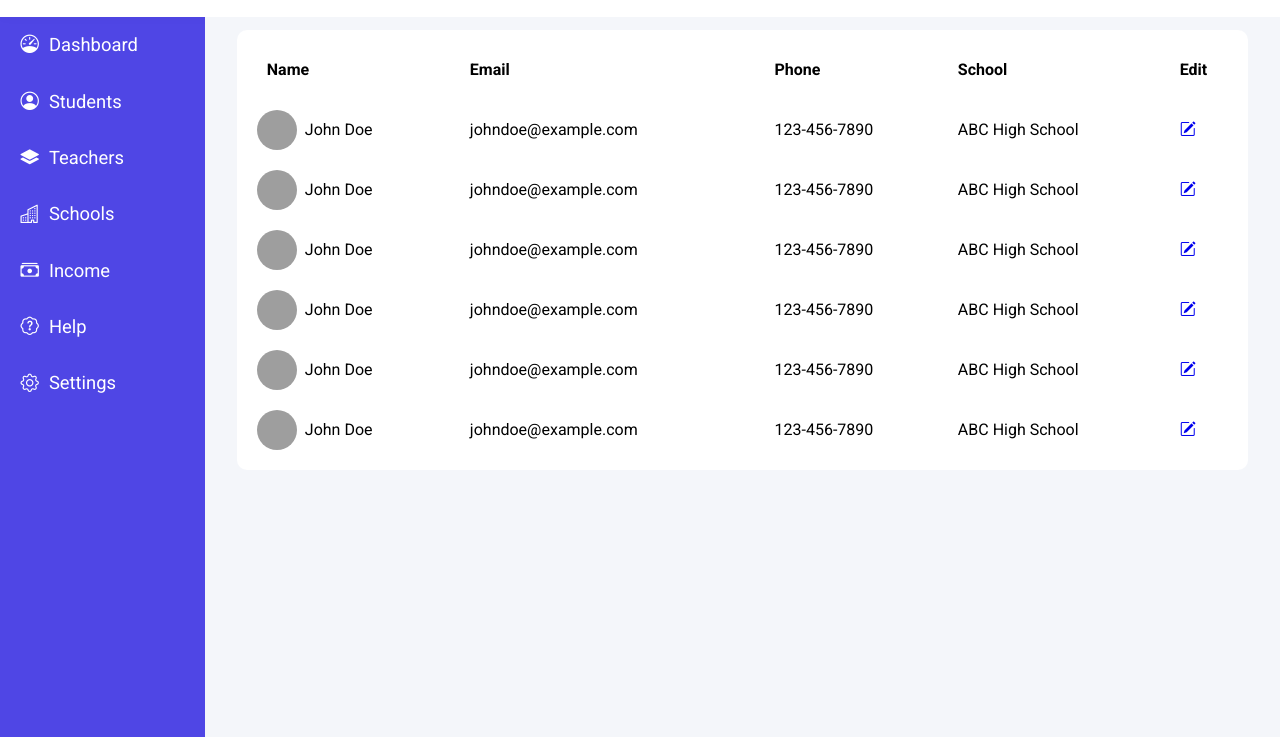
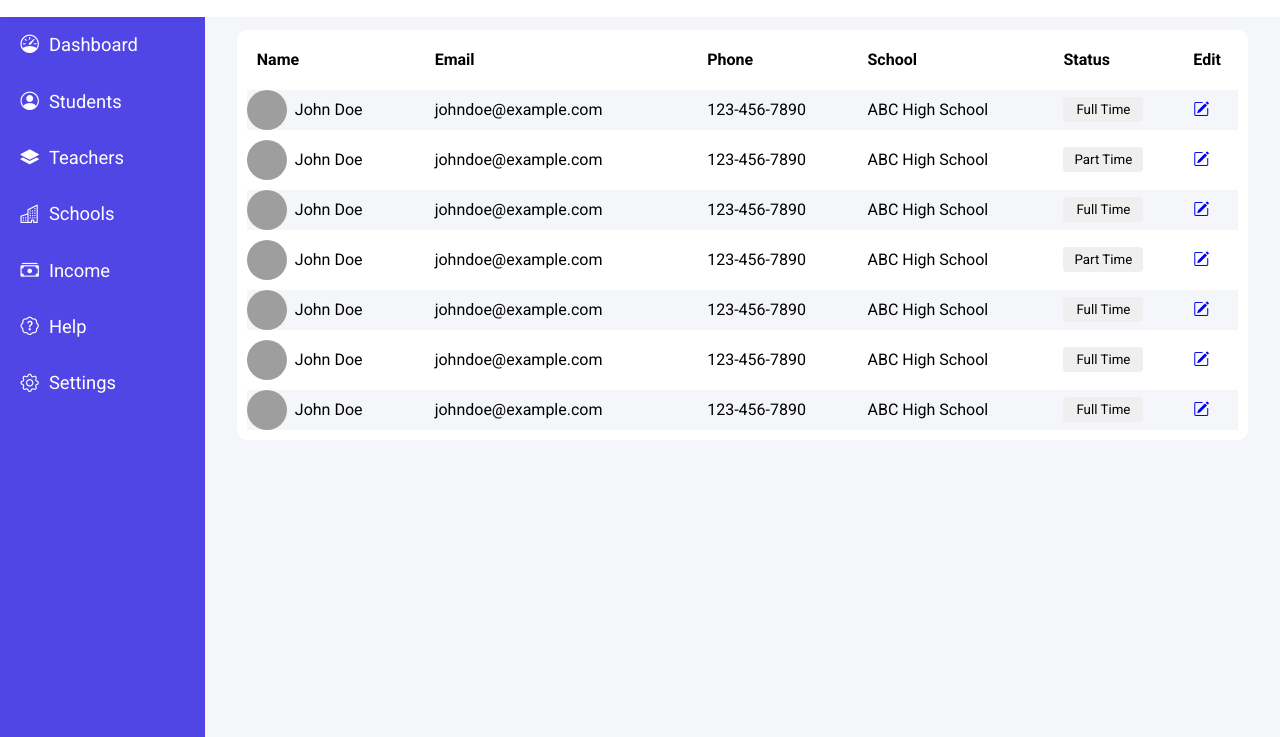
Before and after one commit to Perfect-Patience/simple-dashboard, a plain HTML site: page Teachers.html in a window 1280 px wide. Shown: the part 63-800 px from the top of the page. Drawn offline with nearby package versions, Linux system fonts and the light colour scheme; grey boxes are pictures that could not be loaded.

Commit message:
Improves UI

```diff
--- a/Teachers.html
+++ b/Teachers.html
@@ -1,8 +1,8 @@
 <!DOCTYPE html>
 <html lang="en">
   <head>
-    <meta charset="UTF-8">
-    <meta name="viewport" content="width=device-width, initial-scale=1.0">
+    <meta charset="UTF-8" />
+    <meta name="viewport" content="width=device-width, initial-scale=1.0" />
     <title>Teachers</title>
     <link rel="stylesheet" href="styles.css" />
     <link
@@ -60,8 +60,7 @@
         </div>
       </div>
 
-
-          <section class="student-data ">
+      <section class="teachers-data">
         <table>
           <thead>
             <tr>
@@ -69,68 +68,134 @@
               <th class="heading">Email</th>
               <th class="heading">Phone</th>
               <th class="heading">School</th>
+              <th class="heading">Status</th>
               <th class="heading">Edit</th>
             </tr>
           </thead>
 
           <tbody>
             <tr>
-                  <td><div> <input type="checkbox" hidden/><img src="https://images.unsplash.com/photo-1494790108377-be9c29b29330?w=500&auto=format&fit=crop&q=60&ixlib=rb-4.0.3&ixid=M3wxMjA3fDB8MHxzZWFyY2h8Mnx8cGVvcGxlfGVufDB8fDB8fHww" /> John Doe</div></td>
+              <td>
+                <div>
+                  <input type="checkbox" hidden /><img
+                    src="https://images.unsplash.com/photo-1494790108377-be9c29b29330?w=500&auto=format&fit=crop&q=60&ixlib=rb-4.0.3&ixid=M3wxMjA3fDB8MHxzZWFyY2h8Mnx8cGVvcGxlfGVufDB8fDB8fHww"
+                  />
+                  John Doe
+                </div>
+              </td>
               <td>johndoe@example.com</td>
               <td>123-456-7890</td>
               <td>ABC High School</td>
+              <td><button class="as">Full Time</button></td>
               <td>
                 <a href="#"><i class="bi bi-pencil-square"></i></a>
               </td>
             </tr>
 
             <tr>
-                  <td><div> <input type="checkbox" hidden/><img src="https://images.unsplash.com/photo-1494790108377-be9c29b29330?w=500&auto=format&fit=crop&q=60&ixlib=rb-4.0.3&ixid=M3wxMjA3fDB8MHxzZWFyY2h8Mnx8cGVvcGxlfGVufDB8fDB8fHww" /> John Doe</div></td>
+              <td>
+                <div>
+                  <input type="checkbox" hidden /><img
+                    src="https://images.unsplash.com/photo-1494790108377-be9c29b29330?w=500&auto=format&fit=crop&q=60&ixlib=rb-4.0.3&ixid=M3wxMjA3fDB8MHxzZWFyY2h8Mnx8cGVvcGxlfGVufDB8fDB8fHww"
+                  />
+                  John Doe
+                </div>
+              </td>
               <td>johndoe@example.com</td>
               <td>123-456-7890</td>
               <td>ABC High School</td>
+              <td><button class="as">Part Time</button></td>
               <td>
                 <a href="#"><i class="bi bi-pencil-square"></i></a>
               </td>
             </tr>
 
             <tr>
-                  <td><div> <input type="checkbox" hidden/><img src="https://images.unsplash.com/photo-1494790108377-be9c29b29330?w=500&auto=format&fit=crop&q=60&ixlib=rb-4.0.3&ixid=M3wxMjA3fDB8MHxzZWFyY2h8Mnx8cGVvcGxlfGVufDB8fDB8fHww" /> John Doe</div></td>
+              <td>
+                <div>
+                  <input type="checkbox" hidden /><img
+                    src="https://images.unsplash.com/photo-1494790108377-be9c29b29330?w=500&auto=format&fit=crop&q=60&ixlib=rb-4.0.3&ixid=M3wxMjA3fDB8MHxzZWFyY2h8Mnx8cGVvcGxlfGVufDB8fDB8fHww"
+                  />
+                  John Doe
+                </div>
+              </td>
               <td>johndoe@example.com</td>
               <td>123-456-7890</td>
               <td>ABC High School</td>
-                  <td>
-                    <a href="#"><i class="bi bi-pencil-square"></i></a>
-                  </td>
-                </tr>
-
-
-                <tr>
-                  <td><div> <input type="checkbox" hidden/><img src="https://images.unsplash.com/photo-1494790108377-be9c29b29330?w=500&auto=format&fit=crop&q=60&ixlib=rb-4.0.3&ixid=M3wxMjA3fDB8MHxzZWFyY2h8Mnx8cGVvcGxlfGVufDB8fDB8fHww" /> John Doe</div></td>
-                  <td>johndoe@example.com</td>
-                  <td>123-456-7890</td>
-                  <td>ABC High School</td>
-                  <td>
-                    <a href="#"><i class="bi bi-pencil-square"></i></a>
-                  </td>
-                </tr>
-
-
-                <tr>
-                  <td><div> <input type="checkbox" hidden/><img src="https://images.unsplash.com/photo-1494790108377-be9c29b29330?w=500&auto=format&fit=crop&q=60&ixlib=rb-4.0.3&ixid=M3wxMjA3fDB8MHxzZWFyY2h8Mnx8cGVvcGxlfGVufDB8fDB8fHww" /> John Doe</div></td>
-                  <td>johndoe@example.com</td>
-                  <td>123-456-7890</td>
-                  <td>ABC High School</td>
+              <td><button>Full Time</button></td>
               <td>
                 <a href="#"><i class="bi bi-pencil-square"></i></a>
               </td>
             </tr>
 
             <tr>
-                  <td><div> <input type="checkbox" hidden/><img src="https://images.unsplash.com/photo-1494790108377-be9c29b29330?w=500&auto=format&fit=crop&q=60&ixlib=rb-4.0.3&ixid=M3wxMjA3fDB8MHxzZWFyY2h8Mnx8cGVvcGxlfGVufDB8fDB8fHww" /> John Doe</div></td>
+              <td>
+                <div>
+                  <input type="checkbox" hidden /><img
+                    src="https://images.unsplash.com/photo-1494790108377-be9c29b29330?w=500&auto=format&fit=crop&q=60&ixlib=rb-4.0.3&ixid=M3wxMjA3fDB8MHxzZWFyY2h8Mnx8cGVvcGxlfGVufDB8fDB8fHww"
+                  />
+                  John Doe
+                </div>
+              </td>
               <td>johndoe@example.com</td>
               <td>123-456-7890</td>
               <td>ABC High School</td>
+              <td><button>Part Time</button></td>
+              <td>
+                <a href="#"><i class="bi bi-pencil-square"></i></a>
+              </td>
+            </tr>
+
+            <tr>
+              <td>
+                <div>
+                  <input type="checkbox" hidden /><img
+                    src="https://images.unsplash.com/photo-1494790108377-be9c29b29330?w=500&auto=format&fit=crop&q=60&ixlib=rb-4.0.3&ixid=M3wxMjA3fDB8MHxzZWFyY2h8Mnx8cGVvcGxlfGVufDB8fDB8fHww"
+                  />
+                  John Doe
+                </div>
+              </td>
+              <td>johndoe@example.com</td>
+              <td>123-456-7890</td>
+              <td>ABC High School</td>
+              <td><button>Full Time</button></td>
+              <td>
+                <a href="#"><i class="bi bi-pencil-square"></i></a>
+              </td>
+            </tr>
+
+            <tr>
+              <td>
+                <div>
+                  <input type="checkbox" hidden /><img
+                    src="https://images.unsplash.com/photo-1494790108377-be9c29b29330?w=500&auto=format&fit=crop&q=60&ixlib=rb-4.0.3&ixid=M3wxMjA3fDB8MHxzZWFyY2h8Mnx8cGVvcGxlfGVufDB8fDB8fHww"
+                  />
+                  John Doe
+                </div>
+              </td>
+              <td>johndoe@example.com</td>
+              <td>123-456-7890</td>
+              <td>ABC High School</td>
+              <td><button>Full Time</button></td>
+
+              <td>
+                <a href="#"><i class="bi bi-pencil-square"></i></a>
+              </td>
+            </tr>
+
+            <tr>
+              <td>
+                <div>
+                  <input type="checkbox" hidden /><img
+                    src="https://images.unsplash.com/photo-1494790108377-be9c29b29330?w=500&auto=format&fit=crop&q=60&ixlib=rb-4.0.3&ixid=M3wxMjA3fDB8MHxzZWFyY2h8Mnx8cGVvcGxlfGVufDB8fDB8fHww"
+                  />
+                  John Doe
+                </div>
+              </td>
+              <td>johndoe@example.com</td>
+              <td>123-456-7890</td>
+              <td>ABC High School</td>
+              <td><button>Full Time</button></td>
               <td>
                 <a href="#"><i class="bi bi-pencil-square"></i></a>
               </td>
--- a/styles.css
+++ b/styles.css
@@ -289,7 +289,7 @@ td img{
 }
 
 
-.student-data{
+.student-data, .teachers-data{
     position: relative;
     margin-top: 10vh;
     max-height: fit-content;
@@ -299,38 +299,61 @@ td img{
 
 }
 
-.student-data table{
+.student-data table , .teachers-data table{
     width: 100%;
     border-collapse: collapse;
     border-collapse: separate;
-    border-spacing: 10px 20px;
+    border-spacing: 0 10px;
     background-color: white;
     padding-left: 10px;
     padding-right: 10px;
     border-radius: 10px;
 }
-.student-data th:first-of-type{
+.student-data th:first-of-type, .teachers-data th:first-of-type{
     padding: 10px;
 }
-.student-data table th{
+.student-data table th, .teachers-data table th{
     text-align: left;
     height: 40px;
-    /* background-color: #f4f6fa */
+    background-color: #ffffff;
 
 }
 
 
 
-.student-data table td div{
+.student-data table td div, .teachers-data table td div {
     display: flex;
     align-items: center;
     gap: 0.5rem;
 }
 
 
-.student-data table td img{
+.student-data table td img, .teachers-data table td img{
     width: 40px;
     height: 40px;
     object-fit: cover;
     border-radius: 50%;
 }
+
+ .teachers-data button{
+    display: block;
+
+    border: none;
+    padding: 5px 10px;
+    width: 80px;
+    border-radius: 4px;
+}
+
+
+
+.teachers-data tr:nth-child(odd){
+    background-color: #f4f6fa;
+}
+
+.teachers-data tr:nth-child(even){
+    background-color: white;
+}
+
+.student-data  table tr:nth-child(even){
+    background-color: #f4f6fa;
+}
```
Also changed, not shown: students.html (+1 -1 lines). Lines whose indentation alone changed are shown as unchanged.
